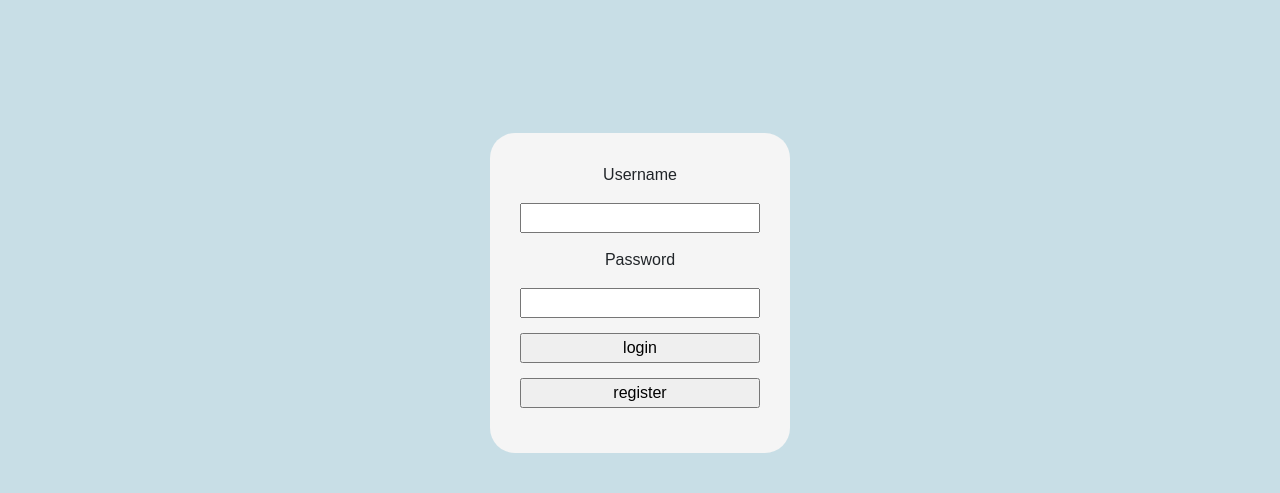
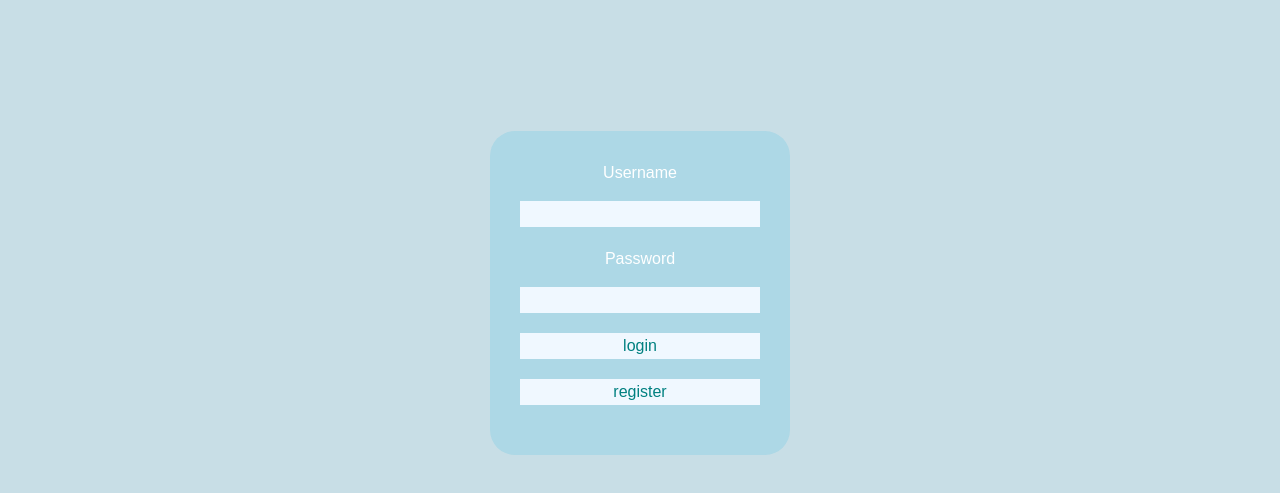
Before and after one commit to aagoos/cs326-final-team-pi, a website: page client/login.html in a window 1280 px wide. Shown: the part 107-600 px from the top of the page. Drawn offline with nearby package versions, Linux system fonts and the light colour scheme; a web font is replaced by a local one.

Commit message:
Updated design for login page

```diff
--- a/client/login.css
+++ b/client/login.css
@@ -15,7 +15,10 @@ html {
 }
 
 button, input, optgroup, select, textarea {
-    margin: 15px;
+    margin: 20px;
+    background-color: aliceblue;
+    border: none;
+    color: teal;
 }
 
 .main-container {
@@ -28,10 +31,12 @@ button, input, optgroup, select, textarea {
 }
 
 #inner-area {
-    background-color: whitesmoke;
+    /* background-color: whitesmoke; */
+    background-color: lightblue;
     border-radius: 25px;
     padding: 30px;
     width: 300px;
+    color: white;
 }
 
 .hidden {
--- a/client/login.html
+++ b/client/login.html
@@ -35,9 +35,9 @@
             </div>
             <div id="input-area">
                 <div id="inner-area" class="row justify-content-center text-center">
-                    <p>Username</p>
+                    <p><span style="font-family:sans-serif">Username</span></p>
                     <input id="user" type='text'></input>
-                    <p>Password</p>
+                    <p><span style="font-family:sans-serif">Password</span></p>
                     <input id="pass" type='password'></input>
                     <input id="login-button" type ='button' value="login"></input>
                     <input id="register-button" type ='button' value="register"></input>
```
